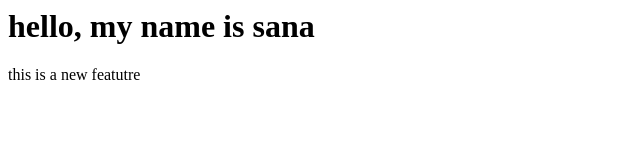
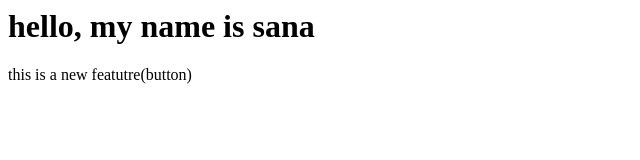
Before and after one commit to Sana-code-commits/localrepo, a plain HTML site: page index.html in a window 1280 px wide. Shown: the full height of the page, 0-640 px from the left. Drawn offline with Linux system fonts and the light colour scheme.

```diff
--- a/index.html
+++ b/index.html
@@ -1,2 +1,2 @@
 <h1>hello, my name is sana</h1>
-<p>this is a new featutre</p>
+<p>this is a new featutre(button)</p>
```
